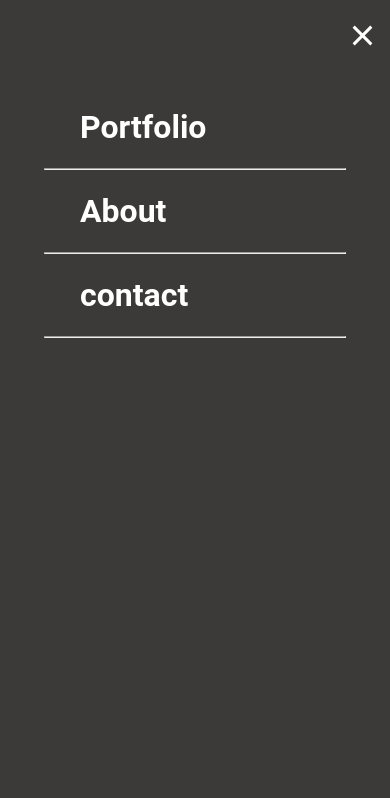
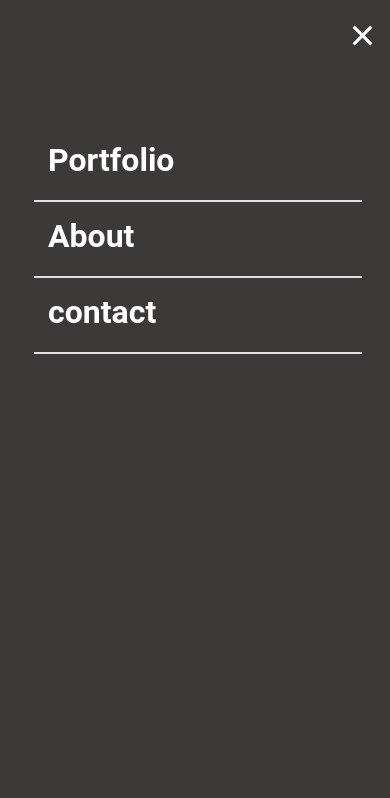
Before and after one commit to 3nityGitHub/Portfolio-setup, a website: page index.html in a window 390 px wide. Both pictures are taken after a click on the element 362 px from the left and 35 px from the top of the page. Shown: the top 798 px of the page. Drawn offline with Linux system fonts and the light colour scheme.

Commit message:
Modify index.html & css file to match figma design

```diff
--- a/index.html
+++ b/index.html
@@ -42,16 +42,16 @@
          <ul class="nav_menu2">
           <li class="nav_item2">
             <a href="#recent_works_link" class="nav_link">Portfolio</a>
-              <hr class="hr-line_break3">
+
           </li>
           <li class="nav_item2">
             <a href="#aboutmeProject" class="nav_link">About </a>
-          <hr class="hr-line_break3">
+
 
           </li>
           <li class="nav_item2">
             <a href="#form_container_link" class="nav_link">contact</a>
-          <hr class="hr-line_break3">
+
           </li>
 
       </div>
@@ -87,8 +87,8 @@
       </ul>
     </section>
 
-    <section class="recent_works">
-        <div id="recent_works_link" class="recent_work_header_row">
+    <section id="recent_works_link" class="recent_works">
+        <div class="recent_work_header_row">
             <h2 class="recent_works_header">My Recent Works</h2>
             <img class="work_image_line" src="./images/Vector.svg" alt="image_line">
         </div>
@@ -281,8 +281,8 @@
         </div>
     </section>
 
-    <section class="form_section">
-      <div id="form_container_link" class="form_container">
+    <section id="form_container_link" class="form_section">
+      <div class="form_container">
         <h3 class="form_text">I'm always interested in hearing about new projects, so if you'd like to chat please get in</h2>
 
         <form class="contact_me_form" action="https://formspree.io/f/xoqbwpby" method="post">
--- a/style.css
+++ b/style.css
@@ -102,7 +102,7 @@ a {
   }
 
   .nav_menu2 {
-    padding: 0;
+    padding: 24px 34px;
     left: -180%;
     top: 70px;
     font-size: 32px;
@@ -110,6 +110,14 @@ a {
     height: 100%;
     gap: 0;
     transition: 0.5s;
+    align-items: center;
+  }
+
+  .nav_menu2 li {
+    width: 82%;
+    border-bottom: 2px solid #dfe1e6;
+    padding: 24px 4px 30px;
+    align-items: center;
   }
 
   .nav_bar {
@@ -134,8 +142,7 @@ a {
   }
 
   .nav_link {
-    margin-left: 80px;
-    padding-block: 15px;
+    margin-left: 10px;
   }
 
   .nav_item {
@@ -164,13 +171,6 @@ a {
 
   .nav_branding.active {
     opacity: 0;
-  }
-
-  .hr-line_break3 {
-    display: flex;
-    flex-direction: column;
-    width: 300px;
-    height: 0.1px;
   }
 }
 
```
